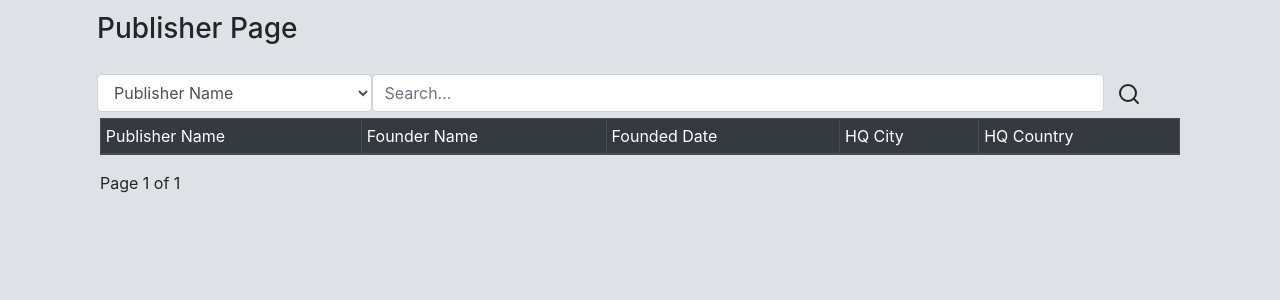
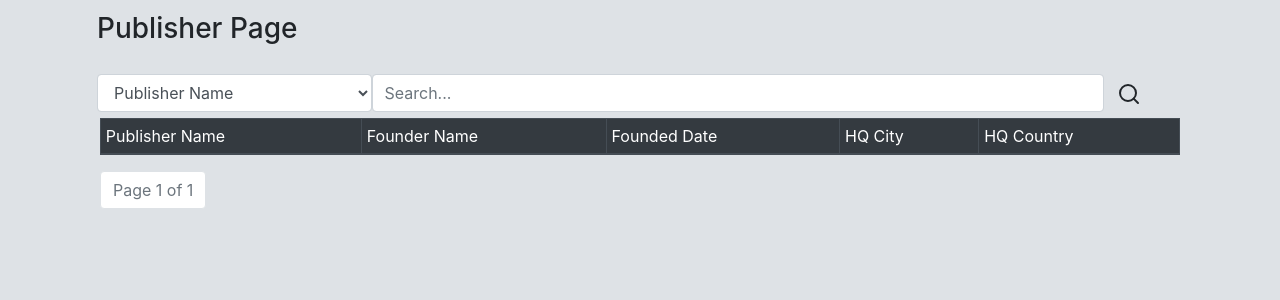
Before and after one commit to Jasson-Reynaldo/Final_SSWP_GameStation, a Django app: page /publisher in a window 1280 px wide. Shown: the part 250-550 px from the top of the page. Run offline with Django 3.2, Linux system fonts and the light colour scheme; data that the repository does not hold is empty; some web fonts are replaced.

Commit message:
Updating publisher.html

```diff
--- a/GameStation/GameList/templates/publisher/index.html
+++ b/GameStation/GameList/templates/publisher/index.html
@@ -4,6 +4,10 @@
 
 {% block content %}
 <h3 style="padding: 12px;"> Publisher Page </h3>
+{% if user.is_authenticated %}
+<a href="{% url 'add_publisher' %}" style="padding: 12px;">
+    <button type="button" class="btn btn-dark">Add Publisher</button></a>
+{% endif %}
 <form id="search-form" method="post" action="">
     {% csrf_token %}
     <div class="row">
@@ -52,32 +56,36 @@
                 <td>{{ publisher.HQ_city }}</td>
                 <td>{{ publisher.HQ_country }}</td>
                 {% if user.is_authenticated %}
-                <td><a href="{% url 'edit_publisher' publisher.id %}">Edit</a> - <a href="{% url 'delete_publisher' publisher.id %}">Delete</a></td>
+                <td>
+                    <a href="{% url 'edit_publisher' publisher.id %}">
+                        <button type="button" class="btn btn-dark">Edit</button>
+                    </a>
+                    <a href="{% url 'delete_publisher' publisher.id %}">
+                        <button type="button" class="btn btn-dark">Delete</button>
+                    </a>
+                </td>
                 {% endif %}
             </tr>
             {% endfor %}
         </div>
+    </table>
 
-    </table>
-    {% if user.is_authenticated %}
-    <p><a href="{% url 'add_publisher' %}">Add Publisher</a></p>
-    {% endif %}
-    <div class="pagination">
-        <span class="step-links">
-            {% if page_obj.has_previous %}
-            <a href="?page=1">&laquo; First</a>
-            <a href="?page={{ page_obj.previous_page_number }}">Previous</a>
-            {% endif %}
-
-            <span class="current">
-                Page {{ page_obj.number }} of {{ page_obj.paginator.num_pages }}
-            </span>
-
-            {% if page_obj.has_next %}
-            <a href="?page={{ page_obj.next_page_number }}">Next</a>
-            <a href="?page={{ page_obj.paginator.num_pages }}">Last &raquo;</a>
-            {% endif %}
+    <nav aria-label="pagination">
+        <ul class="pagination pg-primary">
+        {% if page_obj.has_previous %}
+          <li class="page-item "><a href="?page=1" class="page-link">&laquo; First</a></li>
+          <li class="page-item"><a href="?page={{ page_obj.previous_page_number }}" class="page-link">previous</a></li>
+        {% endif %}
+        <span class="current">
+            <li class="page-item disabled">
+                <a class="page-link" aria-disabled="true"> Page {{ page_obj.number }} of {{ page_obj.paginator.num_pages }}</a>
+            </li>
         </span>
-    </div>
+        {% if page_obj.has_next %}
+            <li class="page-item "><a href="?page={{ page_obj.next_page_number }}" class="page-link">Next</a></li>
+            <li class="page-item "><a href="?page={{ page_obj.paginator.num_pages }}" class="page-link">Last &raquo;</a></li>
+        {% endif %}
+        </ul>
+    </nav>
 </div>
 {% endblock %}
```
